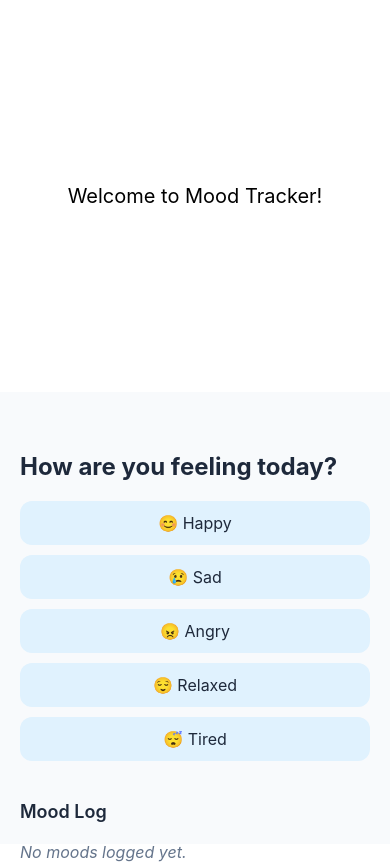
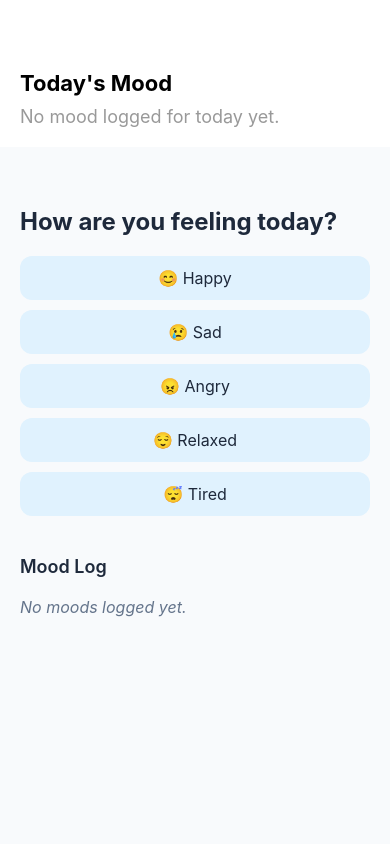
Before and after one commit to mehmetbacik/mood-tracker, a React Native app: screen / in a window 390 px wide. Built offline with nearby package versions, Linux system fonts and the light colour scheme.

Commit message:
feat: display today's mood status on the main screen
- Added logic to show the mood logged for today on the home screen.
- If no mood is logged yet, a fallback message is displayed.

```diff
--- a/hooks/useMoodStorage.ts
+++ b/hooks/useMoodStorage.ts
@@ -1,5 +1,7 @@
 import AsyncStorage from "@react-native-async-storage/async-storage";
 import { useEffect, useState } from "react";
+import { isSameDay } from 'date-fns';
+
 
 export type MoodLog = {
   mood: string;
@@ -49,10 +51,16 @@ export function useMoodStorage() {
     }
   };
 
+  const getTodayMood = (): MoodLog | null => {
+    const today = moodLogs.find((log) => isSameDay(log.timestamp, Date.now()));
+    return today || null;
+  };
+
   return {
     moodLogs,
     addMood,
     clearMoods,
     isLoading,
+    getTodayMood,
   };
 }
--- a/package.json
+++ b/package.json
@@ -9,7 +9,8 @@
     "web": "expo start --web"
   },
   "dependencies": {
-    "@react-native-async-storage/async-storage": "2.1.2",
+    "@react-native-async-storage/async-storage": "^2.1.2",
+    "date-fns": "^4.1.0",
     "expo": "~53.0.9",
     "expo-status-bar": "~2.2.3",
     "react": "19.0.0",
--- a/screens/HomeScreen.tsx
+++ b/screens/HomeScreen.tsx
@@ -1,20 +1,44 @@
-import { View, Text, StyleSheet } from 'react-native';
+import React from "react";
+import { View, Text, StyleSheet } from "react-native";
+import { useMoodStorage } from "../hooks/useMoodStorage";
 
 export default function HomeScreen() {
+  const { getTodayMood, isLoading } = useMoodStorage();
+  const todayMood = getTodayMood();
+
+  if (isLoading) {
+    return <Text>Loading...</Text>;
+  }
+
   return (
     <View style={styles.container}>
-      <Text style={styles.text}>Welcome to Mood Tracker!</Text>
+      <Text style={styles.title}>Today's Mood</Text>
+      {todayMood ? (
+        <Text style={styles.mood}>{todayMood.mood}</Text>
+      ) : (
+        <Text style={styles.noMood}>No mood logged for today yet.</Text>
+      )}
     </View>
   );
 }
 
 const styles = StyleSheet.create({
   container: {
-    flex: 1,
-    justifyContent: 'center',
-    alignItems: 'center',
+    padding: 20,
+    marginTop: 50,
   },
-  text: {
-    fontSize: 20,
+  title: {
+    fontSize: 22,
+    fontWeight: "bold",
+  },
+  mood: {
+    fontSize: 28,
+    marginTop: 10,
+    color: "#4caf50",
+  },
+  noMood: {
+    fontSize: 18,
+    marginTop: 10,
+    color: "#999",
   },
 });
```
Also changed, not shown: 1 other file (tests, documents, lock files or other folders).
